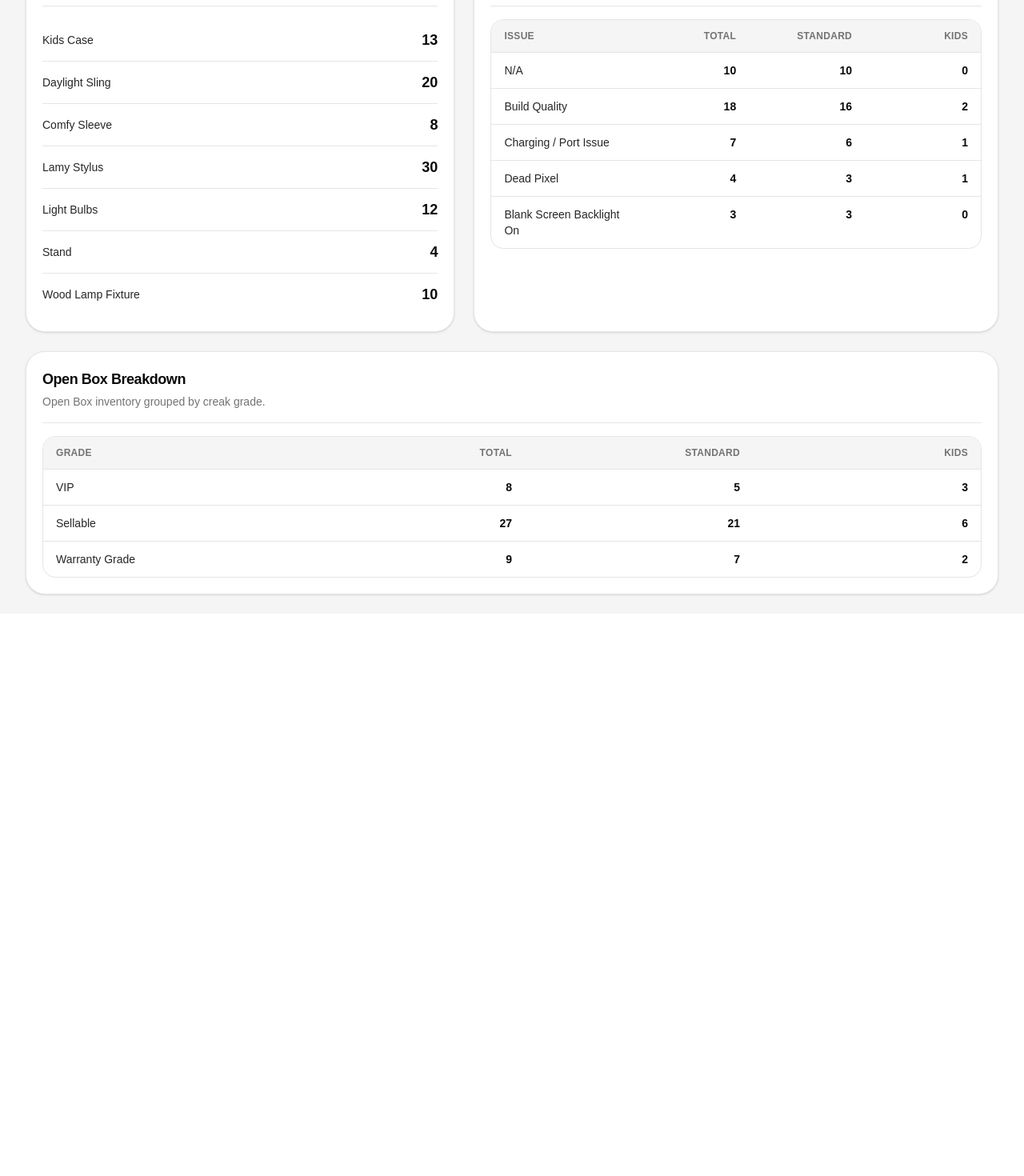
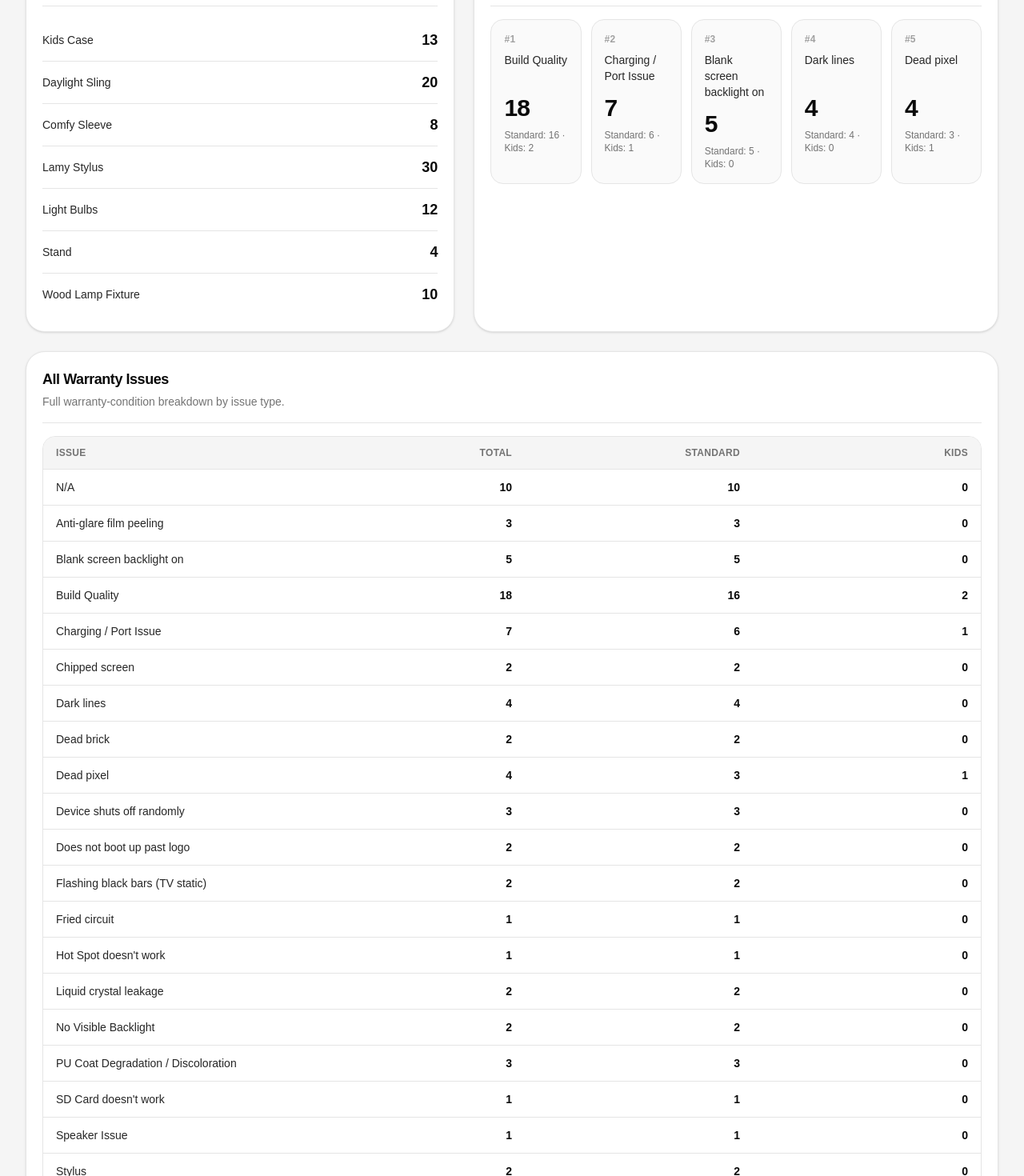
Before and after one commit to AJdaylightco/daylight-ims-dashboard, a Next.js app: page / in a window 1280 px wide. Shown: the part 800-2270 px from the top of the page at 80% size. Before the commit the page ends 1567 px from the top, so only its background shows below. Built offline with nearby package versions, Linux system fonts and the light colour scheme.

Commit message:
Expand warranty section

```diff
--- a/app/page.tsx
+++ b/app/page.tsx
@@ -37,11 +37,32 @@ const accessories = [
 
 const warrantyBreakdown = [
   { issue: "N/A", total: 10, standard: 10, kids: 0 },
+  { issue: "Anti-glare film peeling", total: 3, standard: 3, kids: 0 },
+  { issue: "Blank screen backlight on", total: 5, standard: 5, kids: 0 },
   { issue: "Build Quality", total: 18, standard: 16, kids: 2 },
   { issue: "Charging / Port Issue", total: 7, standard: 6, kids: 1 },
-  { issue: "Dead Pixel", total: 4, standard: 3, kids: 1 },
-  { issue: "Blank Screen Backlight On", total: 3, standard: 3, kids: 0 },
+  { issue: "Chipped screen", total: 2, standard: 2, kids: 0 },
+  { issue: "Dark lines", total: 4, standard: 4, kids: 0 },
+  { issue: "Dead brick", total: 2, standard: 2, kids: 0 },
+  { issue: "Dead pixel", total: 4, standard: 3, kids: 1 },
+  { issue: "Device shuts off randomly", total: 3, standard: 3, kids: 0 },
+  { issue: "Does not boot up past logo", total: 2, standard: 2, kids: 0 },
+  { issue: "Flashing black bars (TV static)", total: 2, standard: 2, kids: 0 },
+  { issue: "Fried circuit", total: 1, standard: 1, kids: 0 },
+  { issue: "Hot Spot doesn't work", total: 1, standard: 1, kids: 0 },
+  { issue: "Liquid crystal leakage", total: 2, standard: 2, kids: 0 },
+  { issue: "No Visible Backlight", total: 2, standard: 2, kids: 0 },
+  { issue: "PU Coat Degradation / Discoloration", total: 3, standard: 3, kids: 0 },
+  { issue: "SD Card doesn't work", total: 1, standard: 1, kids: 0 },
+  { issue: "Speaker Issue", total: 1, standard: 1, kids: 0 },
+  { issue: "Stylus", total: 2, standard: 2, kids: 0 },
+  { issue: "WiFi Issues", total: 1, standard: 1, kids: 0 },
 ];
+
+const topWarrantyIssues = [...warrantyBreakdown]
+  .filter((item) => item.issue !== "N/A")
+  .sort((a, b) => b.total - a.total)
+  .slice(0, 5);
 
 const openBoxBreakdown = [
   { grade: "VIP", total: 8, standard: 5, kids: 3 },
@@ -193,6 +214,35 @@ function SmallTable({
   );
 }
 
+function TopWarrantyIssues() {
+  return (
+    <div className="grid gap-3 md:grid-cols-5">
+      {topWarrantyIssues.map((item, index) => (
+        <div
+          key={item.issue}
+          className="rounded-2xl border border-neutral-200 bg-neutral-50 p-4"
+        >
+          <p className="text-xs font-semibold uppercase tracking-wide text-neutral-400">
+            #{index + 1}
+          </p>
+
+          <p className="mt-2 min-h-[40px] text-sm font-medium leading-5 text-neutral-800">
+            {item.issue}
+          </p>
+
+          <p className="mt-3 text-3xl font-semibold tracking-tight text-neutral-950">
+            {item.total}
+          </p>
+
+          <p className="mt-2 text-xs text-neutral-500">
+            Standard: {item.standard} · Kids: {item.kids}
+          </p>
+        </div>
+      ))}
+    </div>
+  );
+}
+
 export default function Home() {
   return (
     <main className="min-h-screen bg-neutral-100 px-4 py-6 text-neutral-950 sm:px-6 lg:px-8">
@@ -284,8 +334,17 @@ export default function Home() {
           </Section>
 
           <Section
-            title="Warranty Breakdown"
-            description="Warranty-condition units grouped by issue type."
+            title="Top Warranty Issues"
+            description="Highest-count warranty issues, excluding N/A."
+          >
+            <TopWarrantyIssues />
+          </Section>
+        </div>
+
+        <div className="mt-6">
+          <Section
+            title="All Warranty Issues"
+            description="Full warranty-condition breakdown by issue type."
           >
             <SmallTable
               headers={["Issue", "Total", "Standard", "Kids"]}
```
